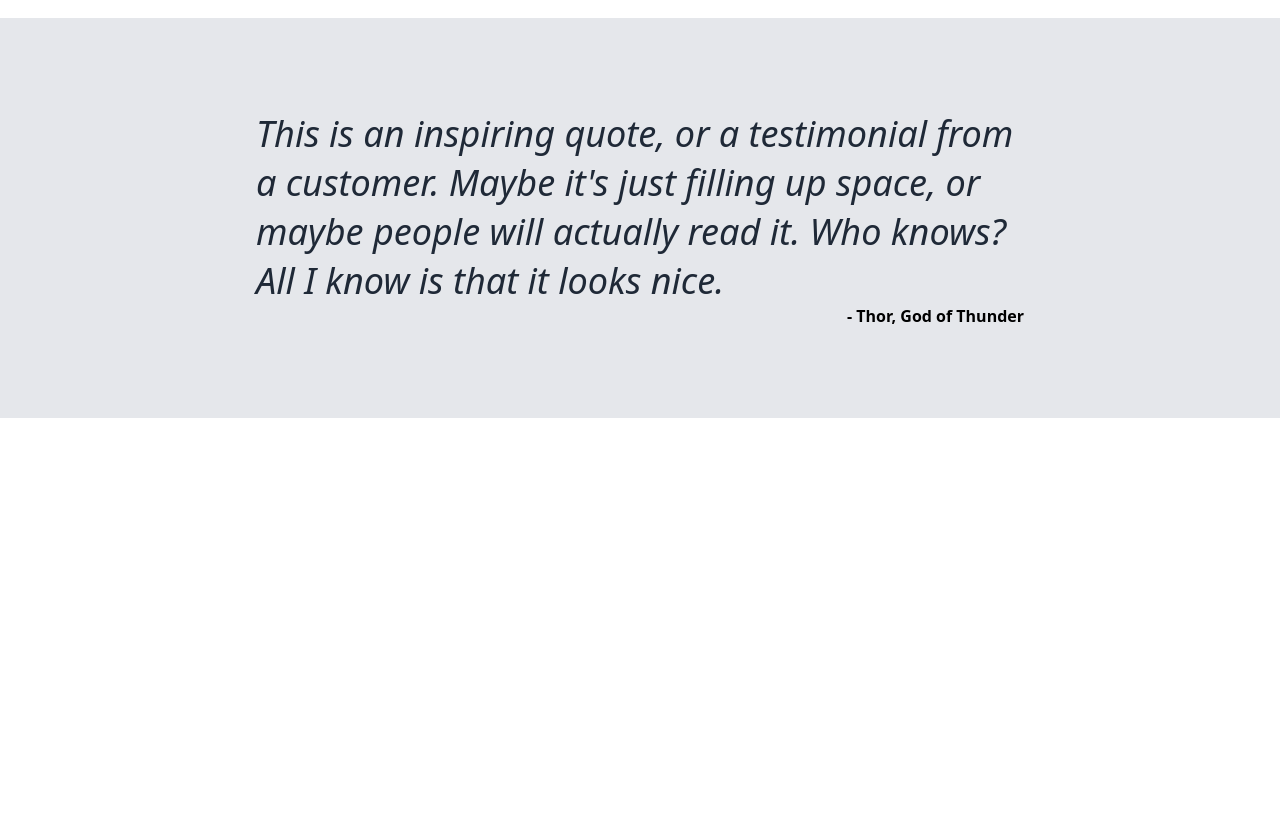
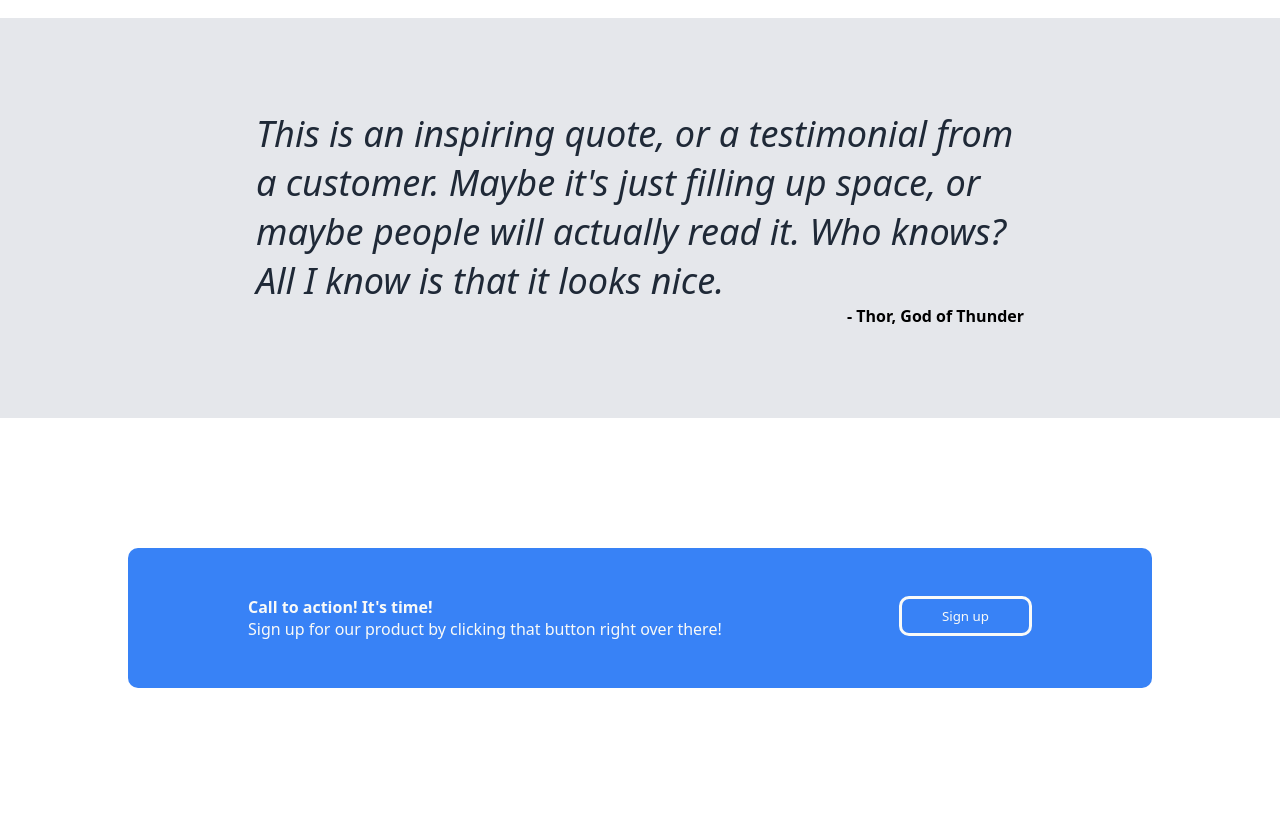
Before and after one commit to finnian-smith/landing-page, a plain HTML site: page index.html in a window 1280 px wide. Shown: the part 782-1600 px from the top of the page. Before the commit the page ends 1200 px from the top, so only its background shows below. Drawn offline with Linux system fonts and the light colour scheme.

Commit message:
Add call to action section

```diff
--- a/index.html
+++ b/index.html
@@ -104,5 +104,20 @@
         <p class="quote-author">- Thor, God of Thunder</p>
       </div>
     </div>
+
+    <!-- Call To Action -->
+    <div class="call-to-action">
+      <div class="cta-container">
+        <div class="cta-text">
+          <p class="cta-title">Call to action! It's time!</p>
+          <p class="cta-description">
+            Sign up for our product by clicking that button right over there!
+          </p>
+        </div>
+        <div class="cta-action">
+          <button class="cta-button">Sign up</button>
+        </div>
+      </div>
+    </div>
   </body>
 </html>
--- a/styles.css
+++ b/styles.css
@@ -135,3 +135,35 @@
   align-self: flex-end;
   font-weight: 700;
 }
+
+/* CTA Section */
+.call-to-action {
+  margin: auto;
+  display: flex;
+  justify-content: center;
+  align-items: center;
+  height: 400px;
+}
+
+.cta-container {
+  padding: 48px 120px;
+  width: 80%;
+  background-color: #3882f6;
+  color: #f9faf8;
+  display: flex;
+  justify-content: space-between;
+  border-radius: 10px;
+}
+
+.cta-title {
+  font-weight: 700;
+}
+
+.cta-button {
+  align-self: center;
+  border: 3px solid #f9faf8;
+  background-color: #3882f6;
+  color: #f9faf8;
+  padding: 8px 40px;
+  border-radius: 10px;
+}
```
